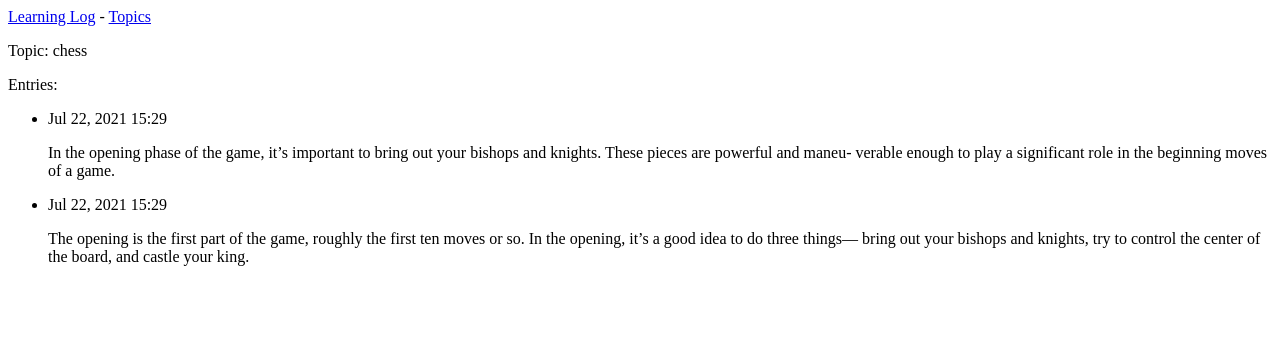
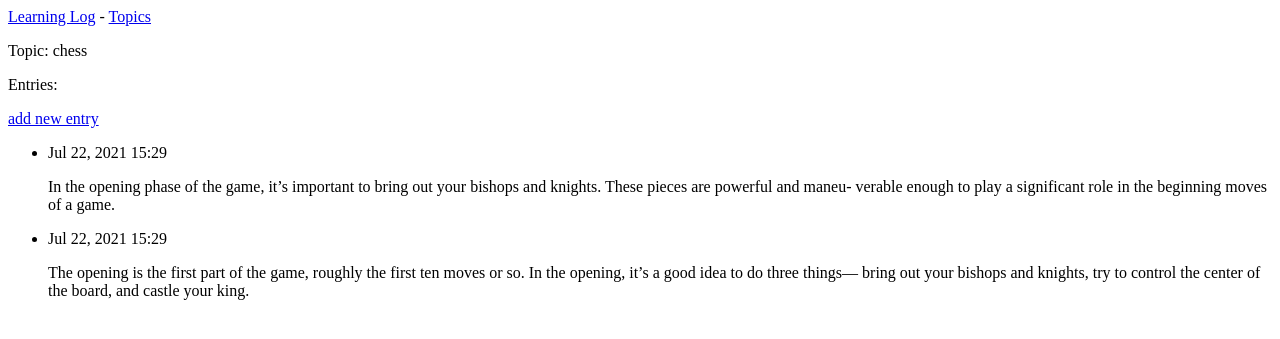
Before and after one commit to mojoee/django_project, a Django app: page /topics/1/ in a window 1280 px wide. Shown: the top 339 px of the page. Run offline with Django 3.2, Linux system fonts and the light colour scheme; data comes from the database, SQL or seed files in the repository; both versions use the stored data as it was after the commit.

Commit message:
learning log working

```diff
--- a/learning_logs/templates/learning_logs/topic.html
+++ b/learning_logs/templates/learning_logs/topic.html
@@ -5,6 +5,9 @@
   <p>Topic: {{ topic }}</p>
 
   <p> Entries:</p>
+  <p>
+    <a href="{% url 'learning_logs:new_entry' topic.id %}">add new entry</a>
+  </p>
   <ul>
   {% for entry in entries %}
     <li>
--- a/learning_logs/templates/learning_logs/topics.html
+++ b/learning_logs/templates/learning_logs/topics.html
@@ -15,4 +15,6 @@
     {% endfor %}
   </ul>
 
+  <a href="{% url 'learning_logs:new_topic' %}">Add a new topic:</a>
+
 {% endblock content %}
--- a/learning_logs/urls.py
+++ b/learning_logs/urls.py
@@ -13,4 +13,10 @@ urlpatterns = [
 
     # Detail page for a single topic
     re_path(r'^topics/(?P<topic_id>\d+)/$', views.topic, name='topic'),
+
+    # Page for adding a new topic
+    re_path(r'^new_topic/$', views.new_topic, name='new_topic'),
+
+    # Pagoe for adding a new entry
+    re_path(r'new_entry/(?P<topic_id>\d+)/$', views.new_entry, name='new_entry'),
 ]
--- a/learning_logs/views.py
+++ b/learning_logs/views.py
@@ -1,6 +1,10 @@
 from django.shortcuts import render
+from django.http import HttpResponseRedirect
+from django.urls import reverse
+
 
 from .models import Topic
+from .forms import TopicForm, EntryForm
 # Create your views here.
 
 def index(request):
@@ -19,3 +23,36 @@ def topic(request, topic_id):
     entries = topic.entry_set.order_by('-date_added')
     context = {'topic': topic, 'entries': entries}
     return render(request, 'learning_logs/topic.html', context)
+
+def new_topic(request):
+    """Add a new topic"""
+    if request.method != 'POST':
+        # No data submitted; create a blank form.
+        form = TopicForm()
+    else:
+        # POST data submitted ; process data.
+        form = TopicForm(request.POST)
+        if form.is_valid():
+            form.save()
+            return HttpResponseRedirect(reverse('learning_logs:topics'))
+
+    context = {'form': form}
+    return render(request, 'learning_logs/new_topic.html', context)
+
+def new_entry(request, topic_id):
+    """Add a new entry for a particular topic."""
+    topic = Topic.objects.get(id=topic_id)
+    if request.method != 'POST':
+        # No data submitted; create a blank form
+        form = EntryForm()
+    else:
+        #POST data submitted; process data.
+        form = EntryForm(data=request.POST)
+        if form.is_valid():
+            new_entry = form.save(commit=False)
+            new_entry.topic = topic
+            new_entry.save()
+            return HttpResponseRedirect(reverse('learning_logs:topic', args=[topic_id]))
+
+    context = {'topic': topic, 'form': form}
+    return render(request, 'learning_logs/new_entry.html', context)
```
Also changed, not shown: learning_logs/forms.py (added, +17 -0 lines), learning_logs/templates/learning_logs/new_entry.html (added, +14 -0 lines), learning_logs/templates/learning_logs/new_topic.html (added, +11 -0 lines), db.sqlite3.
